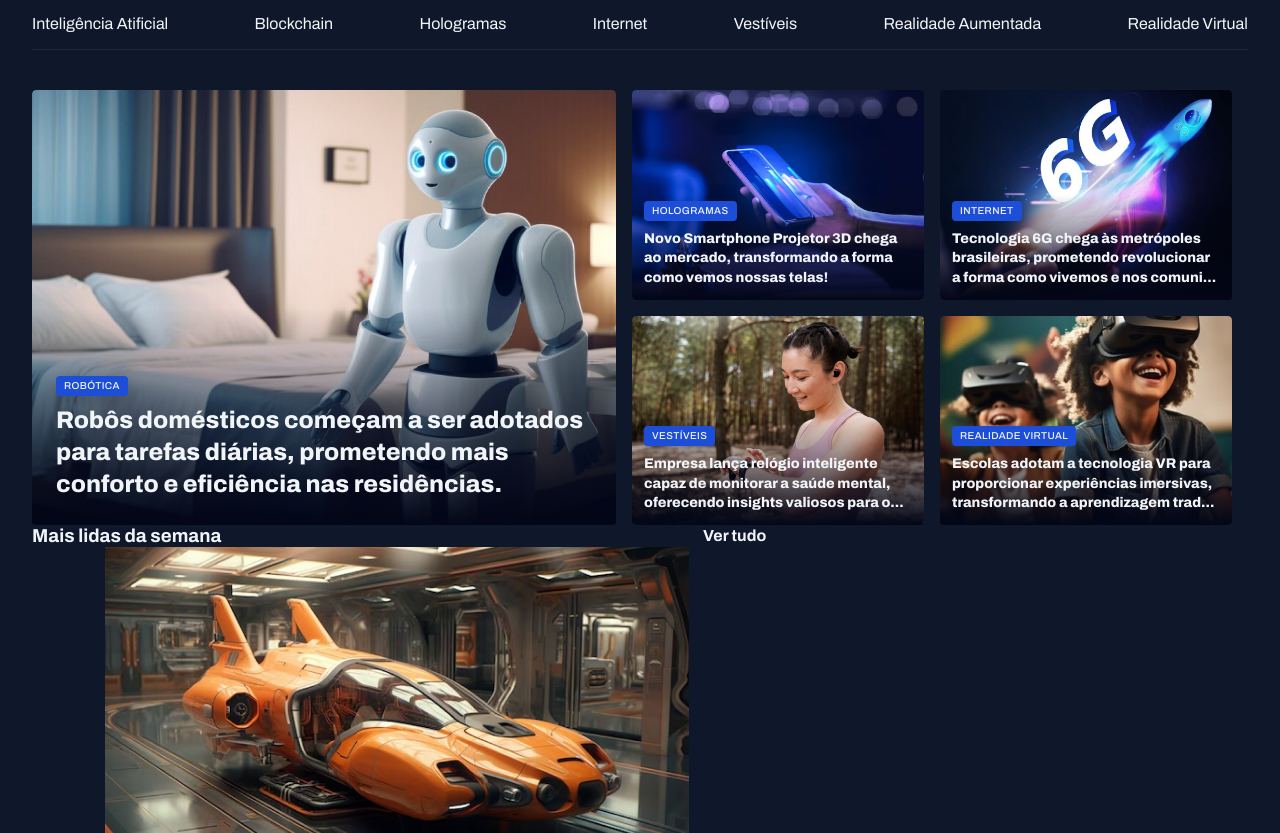
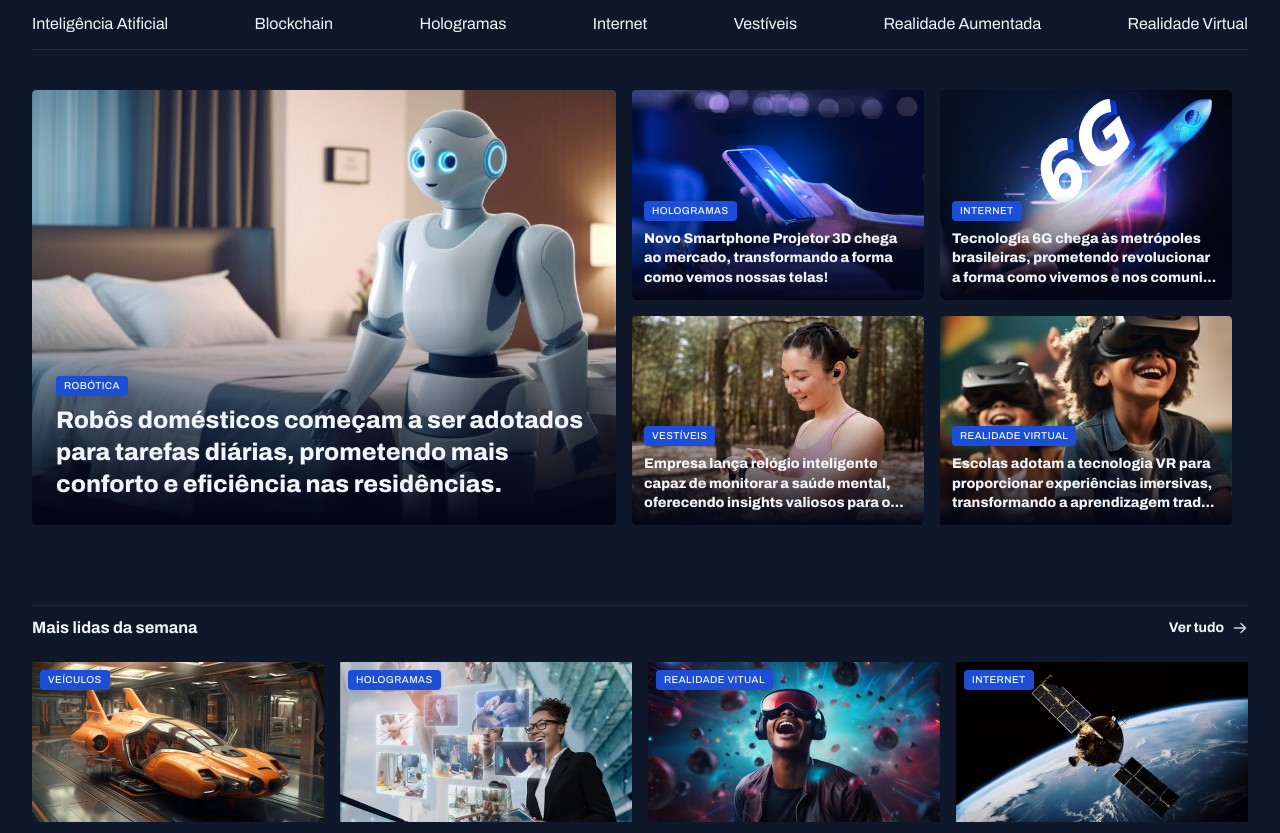
Before and after one commit to mgiffu/PROJETO-PORTAL-DE-NOTICIAS, a plain HTML site: page index.html in a window 1280 px wide. Shown: the part 74-907 px from the top of the page. Drawn offline with Linux system fonts and the light colour scheme.

Commit message:
Aplicando estilo na seção "mais lidas da semana"

```diff
--- a/styles/global.css
+++ b/styles/global.css
@@ -52,6 +52,7 @@
 
 main {
   margin-top: 40px;
+  gap: 80px; /* para dar ume espaço entre featured e weekly */
 }
 
 .content-tag {
--- a/styles/sections.css
+++ b/styles/sections.css
@@ -1,3 +1,26 @@
+section header {
+  border-top: solid 1px var(--stroke-color);
+  padding-block: 12px 24px;
+  font: var(--text-span);
+
+  a {
+    justify-self: end;
+    align-items: center;
+    gap: 8px;
+
+    span {
+      background-image: url(../assets/icons/ArrowRight.svg);
+      width: 16px;
+      height: 16px;
+    }
+
+    &:hover span {
+      background-image: url(../assets/icons/ArrowRight-hover.svg);
+    }
+  }
+
+}
+
 #featured {
   img {
     height: 100%; /* resolve o problema de espaços sobrando no grid, porem estica as imagens */
@@ -38,7 +61,27 @@
 }
 
 #weekly {
+ img {
+  height: 160px;
+ }
 
+&>div {
+  grid-template-columns: repeat(4, 292px);
+}
 
+figure {
+  position: relative;
+
+  .content-tag {
+    position: absolute;
+    top: 8px;
+    left: 8px;
+  }
+
+  p {
+    margin-top: 8px;
+    font-weight: 800;
+  }
+}
 
 }
```
